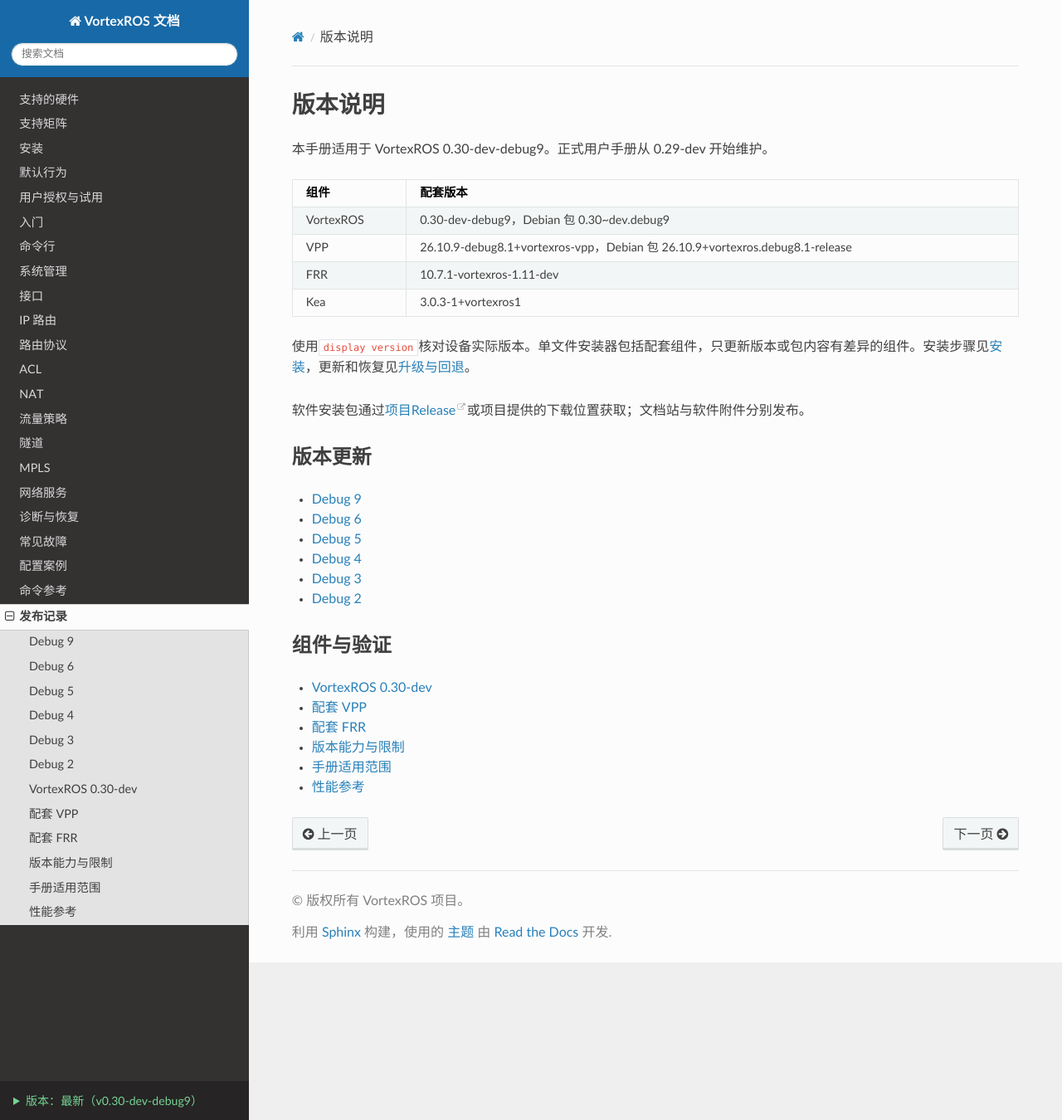
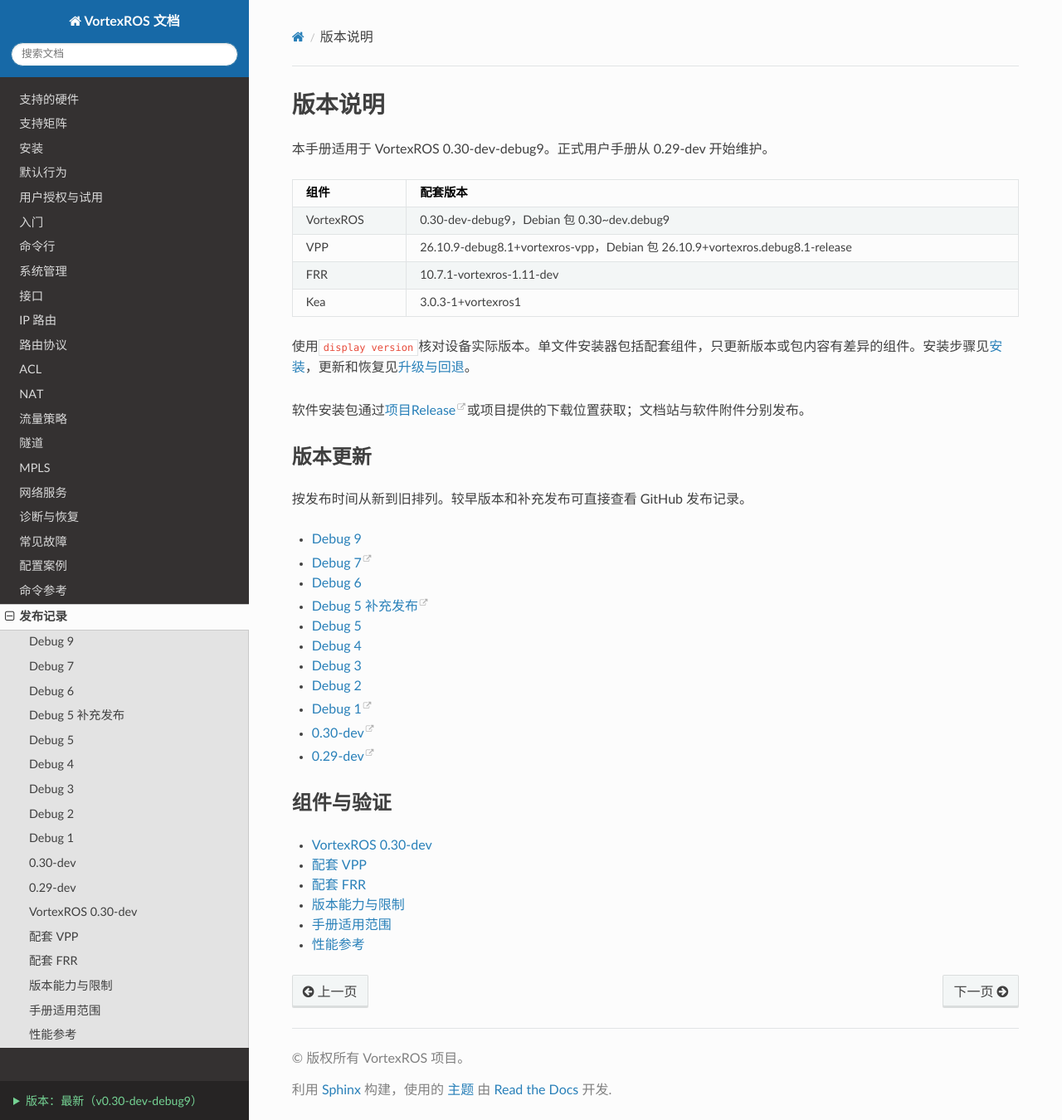
Before and after one commit to opennw-rui/vortexros-docs, a Sphinx documentation site: the page built from docs/release/index.md, in a window 1280 px wide and 1350 px high. Shown: the whole window at 83% size. Built offline with Sphinx 7.4.7 and the Read the Docs theme 3.1.0, drawn with Linux system fonts in a browser that asks for light colours.

Commit message:
Complete the chronological public release index [skip ci]

```diff
--- a/docs/release/index.md
+++ b/docs/release/index.md
@@ -15,15 +15,22 @@
 
 ## 版本更新
 
+按发布时间从新到旧排列。较早版本和补充发布可直接查看 GitHub 发布记录。
+
 ~~~{toctree}
 :maxdepth: 1
 
 Debug 9 <debug9>
+Debug 7 <https://github.com/opennw-rui/VortexROS/releases/tag/v0.30-dev-debug7>
 Debug 6 <debug6>
+Debug 5 补充发布 <https://github.com/opennw-rui/VortexROS/releases/tag/v0.30-dev-debug5-run43>
 Debug 5 <debug5>
 Debug 4 <debug4>
 Debug 3 <debug3>
 Debug 2 <debug2>
+Debug 1 <https://github.com/opennw-rui/VortexROS/releases/tag/v0.30-dev-debug1>
+0.30-dev <https://github.com/opennw-rui/VortexROS/releases/tag/v0.30-dev>
+0.29-dev <https://github.com/opennw-rui/VortexROS/releases/tag/v0.29-dev>
 ~~~
 
 ## 组件与验证
```
